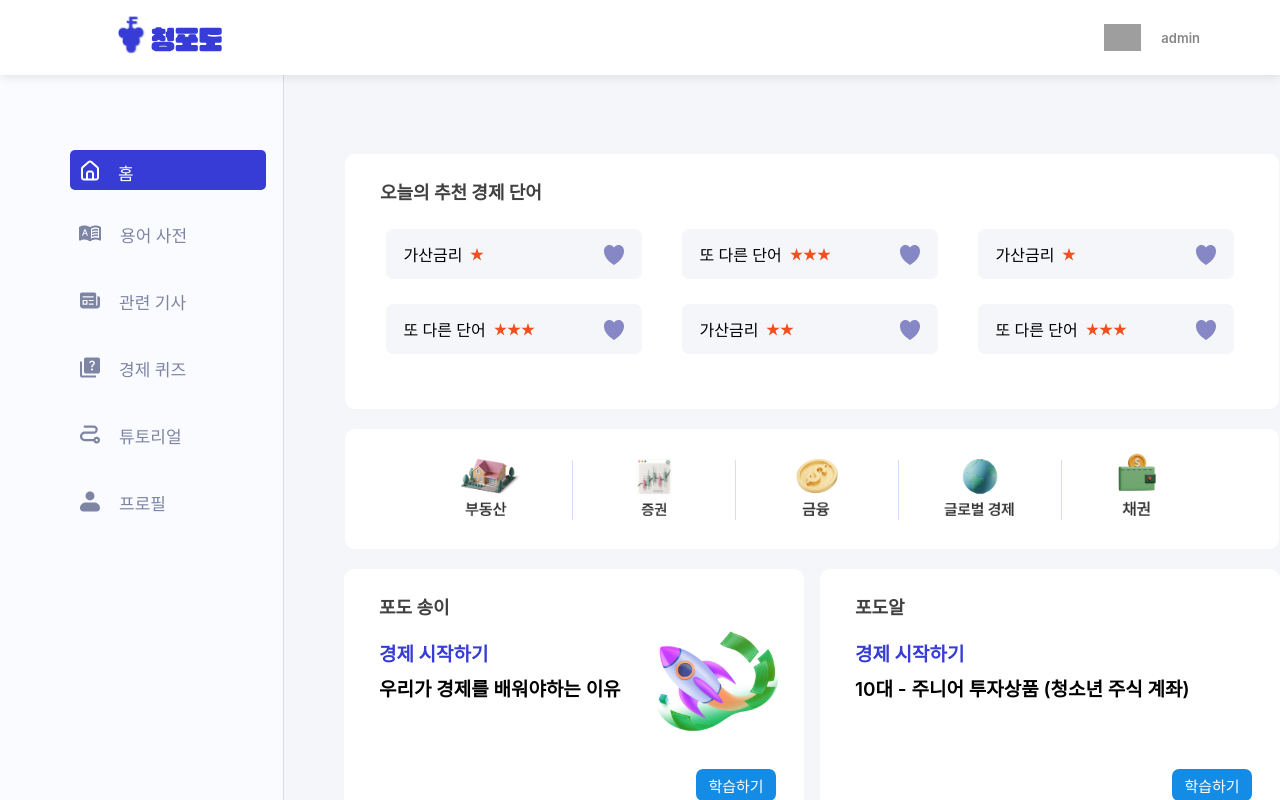
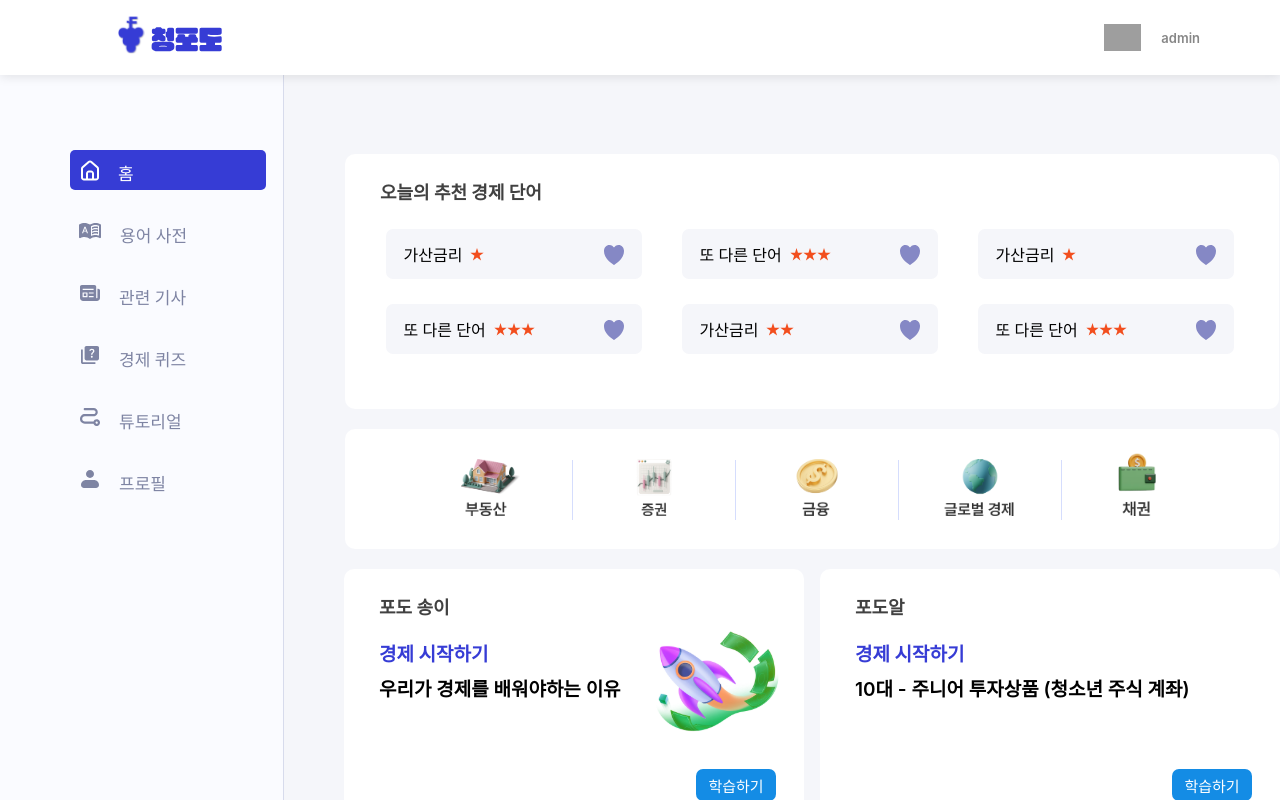
Before and after one commit to teamMinari/NewMinariWeb, a React (Create React App) app: page / in a window 1280 px wide. Shown: the top 800 px of the page. Built offline with nearby package versions, Linux system fonts and the light colour scheme; no server answers; grey boxes are pictures that could not be loaded.

Commit message:
feat :: SideBar width 수정
SideBar width 수정

```diff
--- a/src/components/Sidebar/SidebarStyle.js
+++ b/src/components/Sidebar/SidebarStyle.js
@@ -81,7 +81,7 @@ export const DictionaryContainer = styled.div`
   margin-bottom: 22px;
   background-color: ${(props) => (props.isActive ? "#363CD5" : "transparent")};
   width: 196px;
-  height: 45px;
+  height: 40px;
   border-radius: 5px;
   color: ${(props) => (props.isActive ? "#fff" : "#7E84A3")};
   padding: 10px;
@@ -104,7 +104,7 @@ export const NewsContainer = styled.div`
   margin-bottom: 22px;
   background-color: ${(props) => (props.isActive ? "#363CD5" : "transparent")};
   width: 196px;
-  height: 45px;
+  height: 40px;
   border-radius: 5px;
   color: ${(props) => (props.isActive ? "#fff" : "#7E84A3")};
   padding: 10px;
@@ -126,7 +126,7 @@ export const QuizContainer = styled.div`
   margin-bottom: 22px;
   background-color: ${(props) => (props.isActive ? "#363CD5" : "transparent")};
   width: 196px;
-  height: 45px;
+  height: 40px;
   border-radius: 5px;
   color: ${(props) => (props.isActive ? "#fff" : "#7E84A3")};
   padding: 10px;
@@ -148,7 +148,7 @@ export const TutorialContainer = styled.div`
   margin-bottom: 22px;
   background-color: ${(props) => (props.isActive ? "#363CD5" : "transparent")};
   width: 196px;
-  height: 45px;
+  height: 40px;
   border-radius: 5px;
   color: ${(props) => (props.isActive ? "#fff" : "#7E84A3")};
   padding: 10px;
@@ -170,7 +170,7 @@ export const ProfileContainer = styled.div`
   margin-bottom: 230px;
   background-color: ${(props) => (props.isActive ? "#363CD5" : "transparent")};
   width: 196px;
-  height: 45px;
+  height: 40px;
   border-radius: 5px;
   color: ${(props) => (props.isActive ? "#fff" : "#7E84A3")};
   padding: 10px;
```
